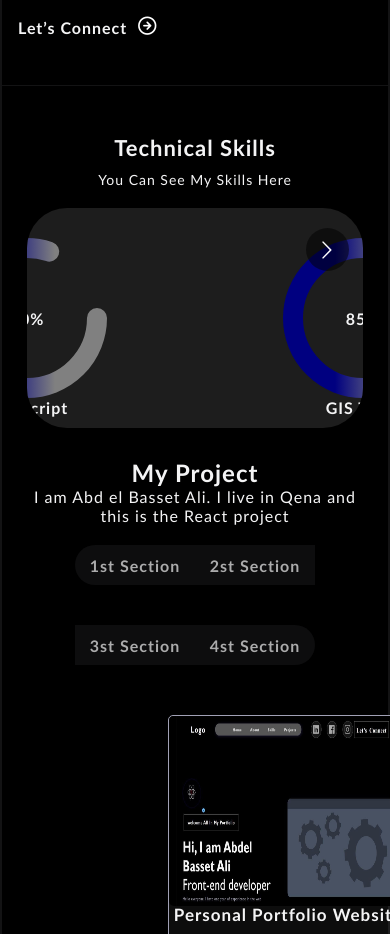
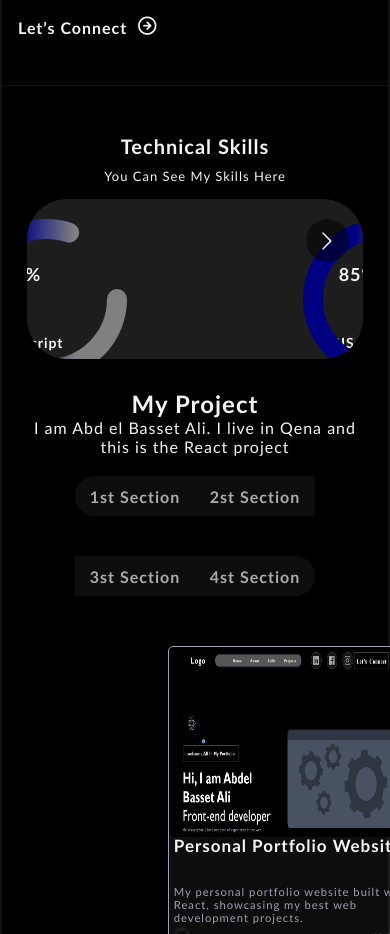
Before and after one commit to abdelbassetali/React-portfolio, a React (Vite) app: page / in a window 390 px wide. Shown: the part 820-1754 px from the top of the page. Built offline with nearby package versions, Linux system fonts and the light colour scheme.

Commit message:
Update boot.css

```diff
--- a/src/components/2-boot/boot.css
+++ b/src/components/2-boot/boot.css
@@ -105,7 +105,6 @@ circle{
 
 }
 
-/* الكود الخاص بالموبايل والشاشات الصغيرة (أقل من 768 بكسل) */
 @media (max-width: 768px) {
     .yaso {
         width: 95% !important;
@@ -119,48 +118,70 @@ circle{
     .skills-h1 {
         position: static !important;
         margin: 10px auto !important;
-        font-size: 22px;
+        font-size: 20px;
         text-align: center;
     }
 
     .skills-h2 {
         position: static !important;
-        margin: 5px auto 20px auto !important;
-        font-size: 14px;
+        margin: 5px auto 15px auto !important;
+        font-size: 13px;
         text-align: center;
     }
 
-    /* ظبطنا الكارت والحاوية الخاصة بكل مهارة عشان تظهر جوه الكارد الكبير بترتيب مظبوط */
     .BOOT {
         height: auto !important;
-        margin-bottom: 20px !important;
+        margin-bottom: 10px !important;
     }
 
+    /* تحكم في حجم الكارت اللي شايل الدائرة عشان يبان واحد بس بوضوح */
     .corsel {
-        width: 100% !important;
-        max-width: 280px;
-        height: auto !important;
+        width: 220px !important;
+        height: 250px !important;
         margin: 10px auto !important;
         display: flex;
         flex-direction: column;
         align-items: center;
-        padding-bottom: 20px;
+        justify-content: center;
+        padding: 10px;
     }
 
+    /* تصغير حجم الدائرة نفسها على الموبايل لتناسب الشاشة الصغيرة */
     .skill {
-        width: 160px !important;
-        height: 160px !important;
-        margin: 10px auto !important;
+        width: 120px !important;
+        height: 120px !important;
+        margin: 0 auto !important;
         position: relative !important;
     }
 
     .outer {
-        margin-top: 10px !important; /* لغينا الـ 430px بتاعة اللابتوب عشان تدخل جوه الكارد */
+        width: 120px !important;
+        height: 120px !important;
+        padding: 10px !important;
+        margin-top: 0 !important;
         margin-left: 0 !important;
     }
 
+    .inner {
+        height: 90px !important;
+        width: 90px !important;
+    }
+
+    /* تصغير خط النسبة المئوية جوه الدائرة */
+    #number {
+        font-size: 18px;
+    }
+
     .jopp {
-        margin-top: 20px !important;
+        margin-top: 15px !important;
+        font-size: 14px;
         text-align: center;
     }
+  /* تعديل مكان أسهم السلايدر لتكون في المنتصف رأسياً على الموبايل */
+    .corsel button, /* لو الأسهم عبارة عن أزرار */
+    .slick-arrow,   /* لو شغال بمكتبة Slick Carousel */
+    .carousel-arrow /* أو لو مديها كلاس مخصص للأسهم */ {
+        top: 50% !important;
+        transform: translateY(-50%) !important;
+    }
 }
```
